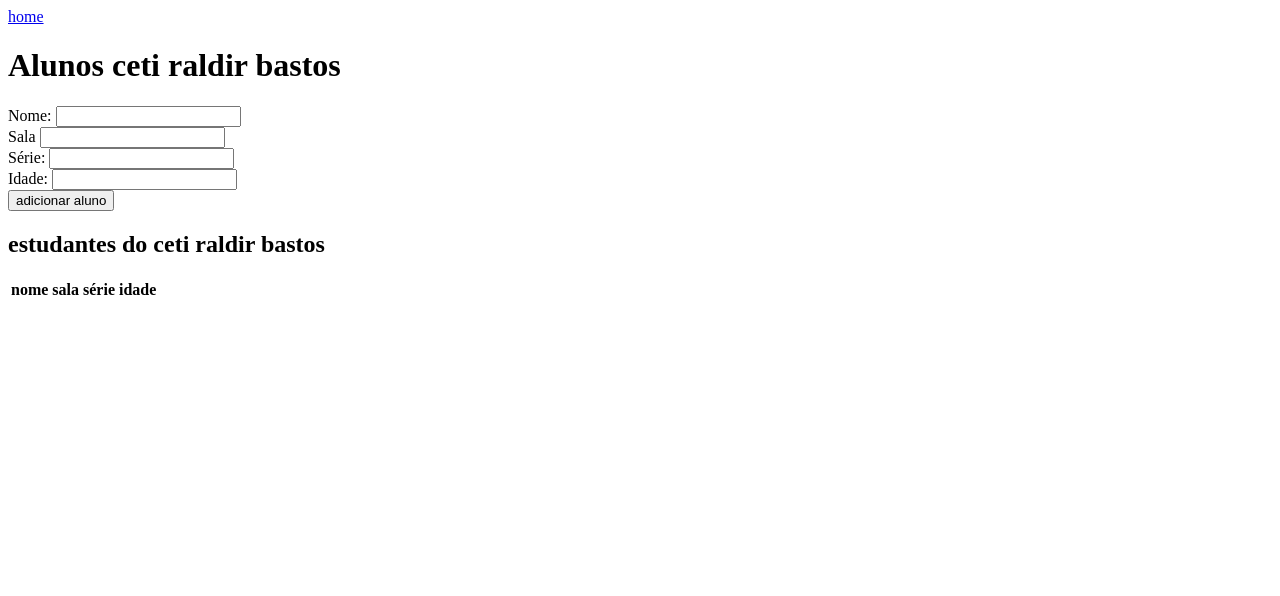
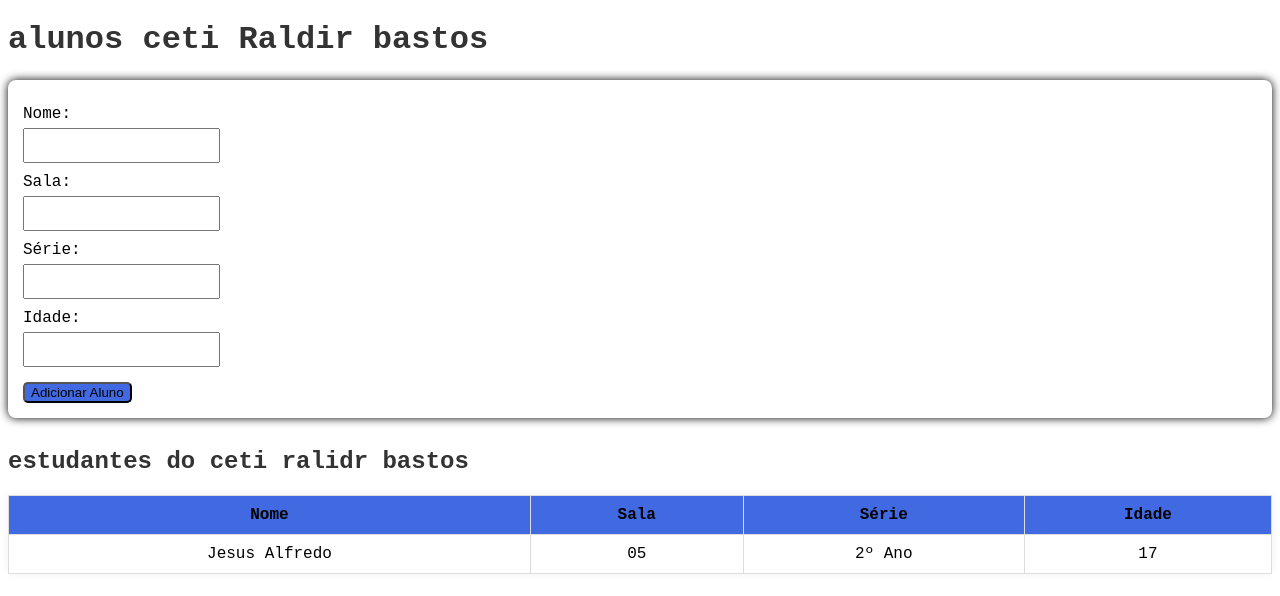
Before and after one commit to twizzyrich777/meu-banco-de-dados, a plain HTML site: page index.html in a window 1280 px wide. Drawn offline with Linux system fonts and the light colour scheme.

Commit message:
Update index.html

```diff
--- a/index.html
+++ b/index.html
@@ -1,51 +1,138 @@
 <!DOCTYPE html>
-<html lang="en">
+<html lang="pt-BR">
   <head>
-    <title>Home</title>
     <meta charset="UTF-8" />
     <meta name="viewport" content="width=device-width" />
-    <link rel= "stykesheet" href="styles.css" />
-    <script type="module" src="script.js"></script>
+    <title>banco de dados-alunos 2025</title>
+    <style>
+      body {
+        font-family: Courier new, Arial;
+        padding: 20px:
+        background-color: #f2f2f2;
+      }
+
+      h1,h2 {
+
+        color: #333;
+      }
+
+      form {
+        background-color: #fff;
+        padding: 15px;
+        margin-bottom: 30px;
+        border-radius: 8px;
+        box-shadow: 0 0 10px rgba(0, 0, 0.1);
+     }
+
+     label {
+      display: block;
+      margin-top: 10px;
+     }
+
+     input {
+      widht: 100%;
+      padding: 8px;
+      margin-top: 5px;
+      box-sizing: border-box;
+    }
+
+    button {
+      margin-top: 15px;
+      padding: 10px 20 px;
+      background-color: #4169E1;
+      color: black;
+      border-radius: 5px;
+      cursor: pointer;
+    }
+
+    table {
+    width: 100%;
+    border-collapse: collapse;
+    background-color: #fff;
+    box-shadow: 0 0 10px rgba(0, 0, 0, 0.05);
+  }
+
+  th, td {
+    padding: 10px;
+    border: 1px solid #ddd;
+    text-align: center;
+  }
+
+  th {
+    background-color: #4169E1;
+    color: black;
+  }
+</style>
   </head>
   <body>
-    <nav>
-    <a href="/" aria-current="current">home</a>
-    </nav>
-    <main>
-      <h1>Alunos ceti raldir bastos</h1>
+    <h1>alunos ceti Raldir bastos</h1>
 
-    <!-- formulário para adicionar aluno -->
     <form id="add-aluno-form">
       <label for="name">Nome:</label>
-      <input type="text" id="name" required />
-      <br />
-      <label for="team">Sala</label>
-  <input type="text" id="sala" required />
-  <br />
+      <input type="text" id="name" required /> <br>
+
+      <label for="sala">Sala:</label>
+      <input type="text" id="sala" required /> <br>
+
       <label for="serie">Série:</label>
-  <input type="text" id="position" required />
-  <br />
+      <input type="text" id="serie" required /> <br>
+
       <label for="idade">Idade:</label>
-  <input type="text" id="idade required" />
-  <body>
-  <br />
-  <button type= "submit">adicionar aluno</button>
+      <input type="text" id="idade" required /> <br>
+
+      <button type="submit">Adicionar Aluno</button>
     </form>
 
-  <h2> estudantes do ceti raldir bastos</h2>
-  <table id="tabela-estudantes">
+    <div class="container">
+      <h2>estudantes do ceti ralidr bastos</h2>
+      <table id="alunos-table">
         <thead>
           <tr>
-      <th>nome</th>
-      <th>sala</th>
-      <th>série</th>
-      <th>idade</th>
+            <th>Nome</th>
+            <th>Sala</th>
+            <th>Série</th>
+            <th>Idade</th>
           </tr>
         </thead>
-    <tbody>
-      <! -- alunos serão listados aqui -->
+        <tbody id="alunos-body">
+          <tr>
+            <td>Jesus Alfredo</td>
+            <td>05</td>
+            <td>2º Ano</td>
+            <td>17</td>
+          </tr>
         </tbody>
       </table>
-  </main>
+    </div>
+
+    <script>
+      const form = document.getElementById('add-aluno-form');
+      const tbody = document.getElementById('alunos-body');
+
+      form.addEventListener('submit', function (e) {
+        e.preventDefault();
+
+
+        const nome = document.getElementById('name').value;
+        const sala = document.getElementById('sala').value;
+        const serie = document.getElementById('serie').value;
+        const idade = document.getElementById('idade').value;
+
+
+        const novaLinha = document.createElement('tr');
+        novaLinha.innerHTML = `
+          <td>${nome}</td>
+          <td>${sala}</td>
+          <td>${serie}</td>
+          <td>${idade}</td>
+        `;
+
+
+        tbody.appendChild(novaLinha);
+
+
+        form.reset();
+      });
+    </script>
   </body>
 </html>
```
Lines whose indentation alone changed are shown as unchanged.
